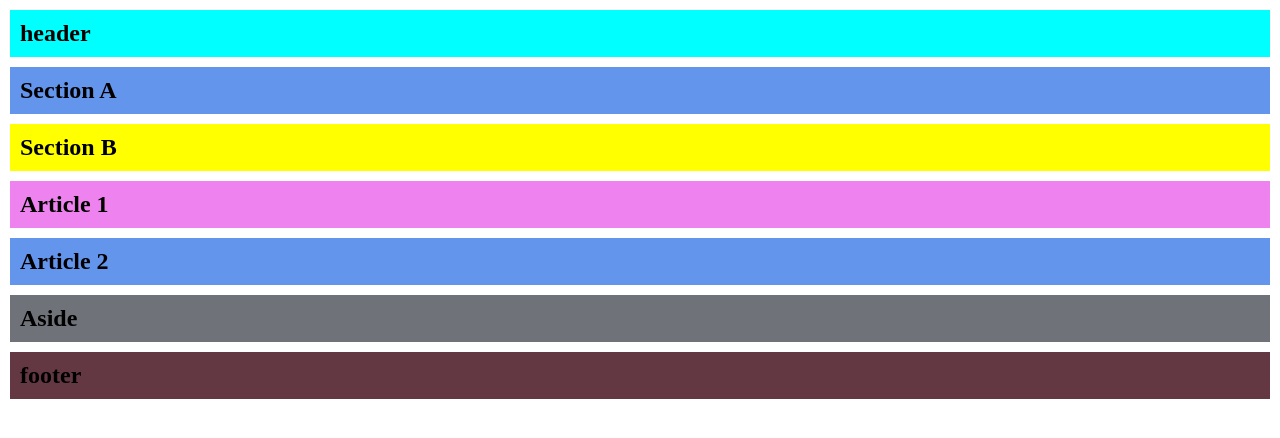
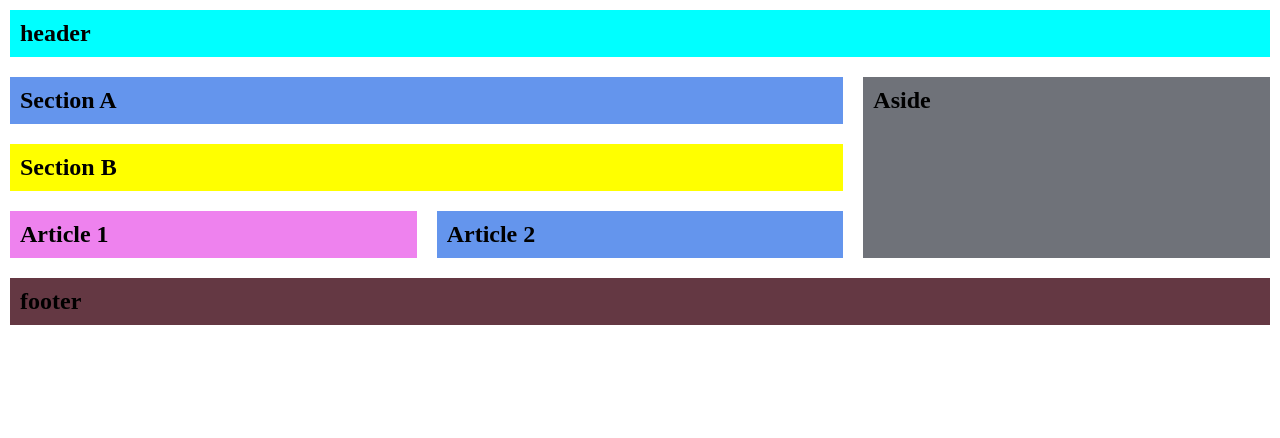
Before and after one commit to Cintiamp/paralasramas, a plain HTML site: page index.html in a window 1280 px wide. Drawn offline with Linux system fonts and the light colour scheme.

Commit message:
termine mi grilla

```diff
--- a/css/estilos.css
+++ b/css/estilos.css
@@ -5,45 +5,60 @@
 }
 
 .padre{
-
+    display: grid;
+    grid-template-columns: repeat(3, 1fr);
+    grid-template-rows: repeat(5, 1fr);
+    grid-template-areas:
+    "header header header"
+    "sectionA sectionA aside"
+    "sectionB sectionB aside"
+    "article1 article2 aside"
+    "footer footer footer";
 }
 
 .header{
     background-color: aqua;
+    grid-area: header;
     margin: 10px;
     padding: 10px;
 }
 
 .sectionA{
     background-color: cornflowerblue;
+    grid-area: sectionA;
     margin: 10px;
     padding: 10px;
 }
 
 .sectionB{
     background-color: yellow;
+    grid-area: sectionB;
     margin: 10px;
     padding: 10px;
 }
 
 .article1{
     background-color: violet;
+    grid-area: article1;
     margin: 10px;
     padding: 10px;
 }
 
 .article2{
     background-color: cornflowerblue;
+    grid-area: article2;
     margin: 10px;
     padding: 10px;
 }
 .aside{
     background-color: rgb(111, 114, 121);
+    grid-area: aside;
     margin: 10px;
     padding: 10px;
 }
 .footer{
     background-color: rgb(100, 56, 67);
+    grid-area: footer;
     margin: 10px;
     padding: 10px;
 }
```
